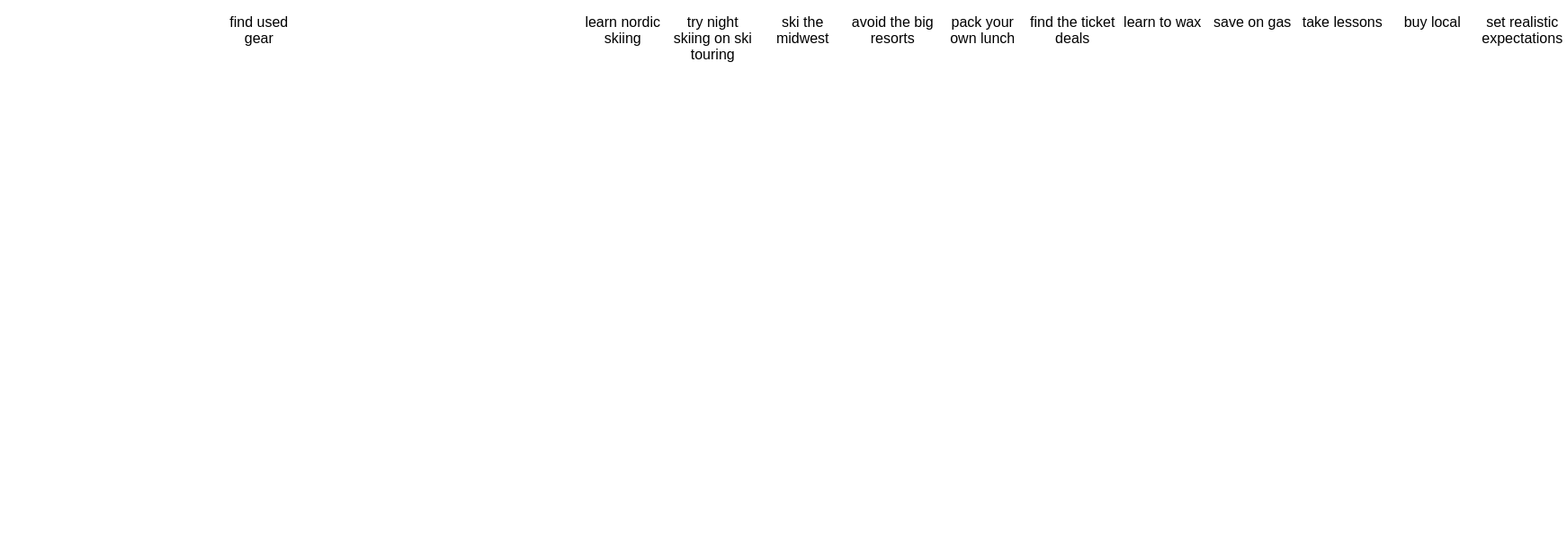
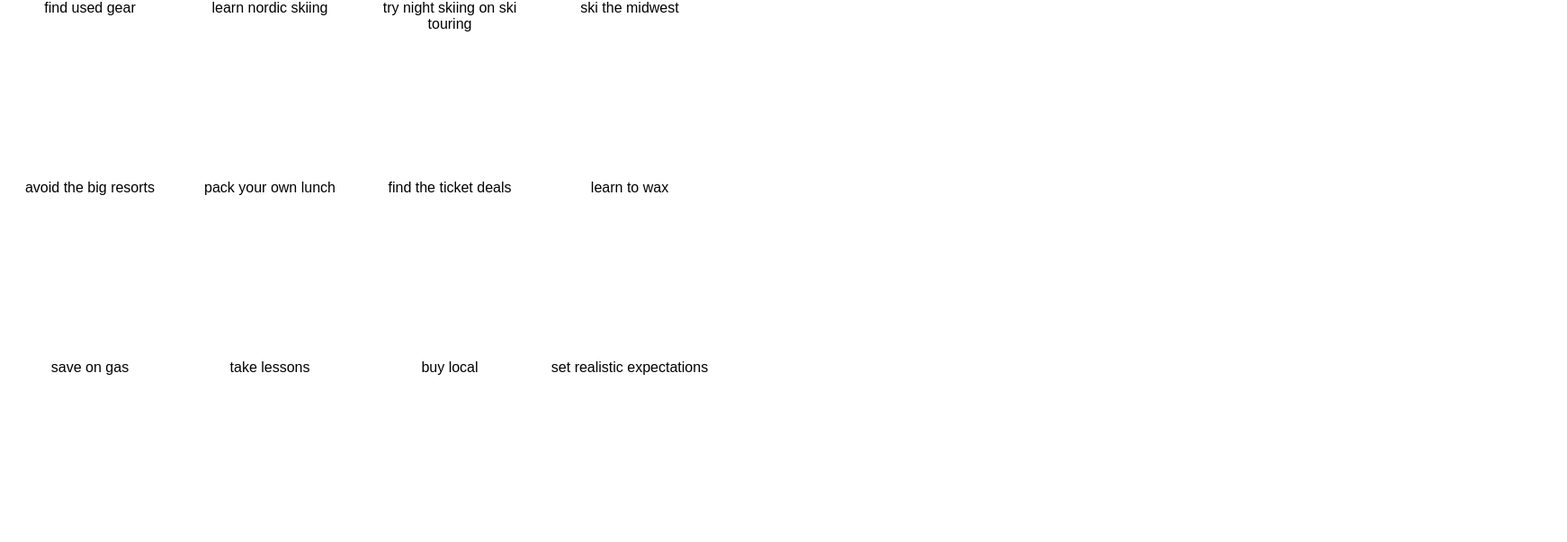
Before and after one commit to navonodjoseph/modal_design, a plain HTML site: page index.html in a window 1280 px wide. Shown: the whole page at 90% size, 1742 px wide, since content can reach past the window. Drawn offline with Linux system fonts and the light colour scheme.

Commit message:
made image box dynamic

```diff
--- a/index.html
+++ b/index.html
@@ -8,55 +8,20 @@
     <title>Modal Website Skiing On A Budget</title>
 </head>
 <body>
-<div class="container js-container">
+<div class="container js container">
     <div class="tiles">
-        <div>
-            <p class="img-box1">find used gear</p>
-        </div>
-    </div>
-    <div class="tiles">
-    <div>
-            <p class="img-box2">learn nordic skiing</p>
-    </div>
-    <div class="tiles">
-    <div>
-            <p class="img-box3">try night skiing on ski touring</p>
-    </div>
-    <div class="tiles">
-    <div>
-            <p class="img-box4">ski the midwest</p>
-    </div>
-    <div class="tiles">
-    <div>
-            <p class="img-box5">avoid the big resorts</p>
-    </div>
-    <div class="tiles">
-    <div>
-            <p class="img-box6">pack your own lunch</p>
-    </div>
-    <div class="tiles">
-    <div>
-            <p class="img-box7">find the ticket deals</p>
-    </div>
-    <div class="tiles">
-    <div>
-            <p class="img-box8">learn to wax</p>
-    </div>
-    <div class="tiles">
-    <div>
-            <p class="img-box9">save on gas</p>
-    </div>
-    <div class="tiles">
-    <div>
-            <p class="img-box10">take lessons</p>
-    </div>
-    <div class="tiles">
-    <div>
-            <p class="img-box11">buy local</p>
-    </div>
-    <div class="tiles">
-    <div>
-            <p class="img-box12">set realistic expectations</p>
+        <div class="img-box1">find used gear</div>
+        <div class="img-box2">learn nordic skiing</div>
+        <div class="img-box3">try night skiing on ski touring</div>
+        <div class="img-box4">ski the midwest</div>
+        <div class="img-box5">avoid the big resorts</div>
+        <div class="img-box6">pack your own lunch</div>
+        <div class="img-box7">find the ticket deals</div>
+        <div class="img-box8">learn to wax</div>
+        <div class="img-box9">save on gas</div>
+        <div class="img-box10">take lessons</div>
+        <div class="img-box11">buy local</div>
+        <div class="img-box12">set realistic expectations</div>
     </div>
 </div>
 
--- a/style.css
+++ b/style.css
@@ -5,7 +5,7 @@ body {
 }
 
 .tiles {
-    display: inline-grid;
-    grid-template-columns: repeat(4, 100px);
-    grid-template-rows: repeat(3, 100px);
+    display: grid;
+    grid-template-columns: repeat(4, 200px);
+    grid-template-rows: repeat(3, 200px);
 }
```
